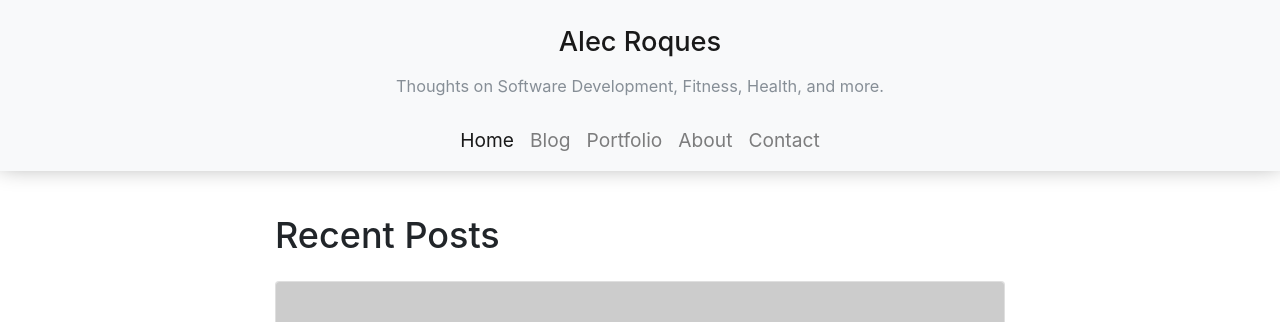
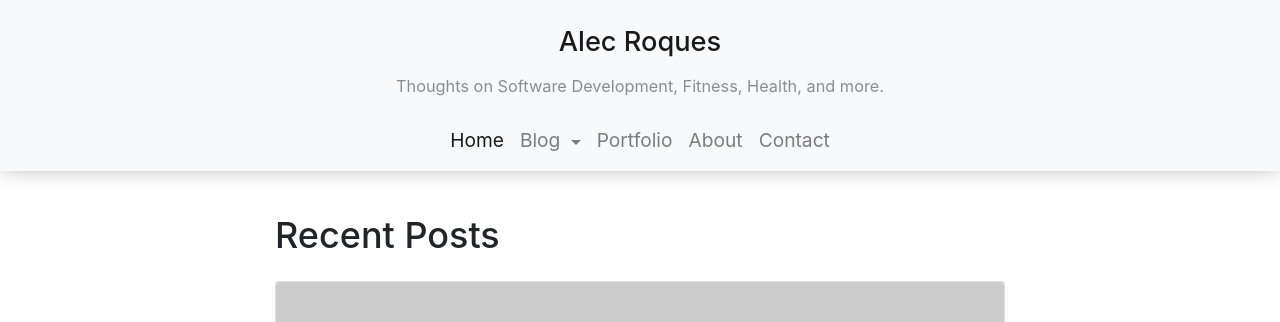
Before and after one commit to aroques/aroques.github.io, a Jekyll site: the page built from pages/index.html, in a window 1280 px wide. Shown: the top 322 px of the page. Built offline with Jekyll 4.4.1, drawn with Linux system fonts in a browser that asks for light colours.

Commit message:
Refactor nav items include to be case statement

```diff
--- a/_data/pages.yml
+++ b/_data/pages.yml
@@ -1,5 +1,7 @@
 
 pages:
+
+- title: home
 
 - title: blog
 
--- a/_includes/nav_items.html
+++ b/_includes/nav_items.html
@@ -1,10 +1,27 @@
+{% for pg in site.data.pages.pages %}
+  {% case pg.title %}
+    {% when 'home' %}
       <li class="nav-item {% if page.url == '/' or page.url == '/index.html' %}active{% endif %}">
-  <a class="nav-link" href="{{ site.url }}">Home
+        <a class="nav-link" href="{{ site.url }}"> {{ pg.title | capitalize }}
           <span class="sr-only">(current)</span>
         </a>
       </li>
-{% for pg in site.data.pages.pages %}
+    {% when 'blog' %}
+      <li class="nav-item dropdown">
+        <a class="nav-link dropdown-toggle" href="#" id="navbarDropdown" role="button" data-toggle="dropdown" aria-haspopup="true" aria-expanded="false">
+          {{ pg.title | capitalize }}
+        </a>
+        <div class="dropdown-menu" aria-labelledby="navbarDropdown">
+          <a class="dropdown-item" href="#">Recent Posts</a>
+          <div class="dropdown-divider"></div>
+          <a class="dropdown-item" href="#">Software Development</a>
+          <a class="dropdown-item" href="#">Fitness</a>
+          <a class="dropdown-item" href="#">Health</a>
+        </div>
+      </li>
+    {% else %}
       <li class="nav-item {% if page.url contains pg.title %}active{% endif %}">
         <a class="nav-link" href="{{ site.url }}/{{ pg.title }}/">{{ pg.title | capitalize }}</a>
       </li>
+  {% endcase %}
 {% endfor %}
--- a/css/main.css
+++ b/css/main.css
@@ -71,6 +71,10 @@
   font-size: 2.25rem;
 }
 
+.dropdown-toggle::after {
+  vertical-align: .1em;
+}
+
 /*
   Footer
 */
```
Lines whose indentation alone changed are shown as unchanged.
